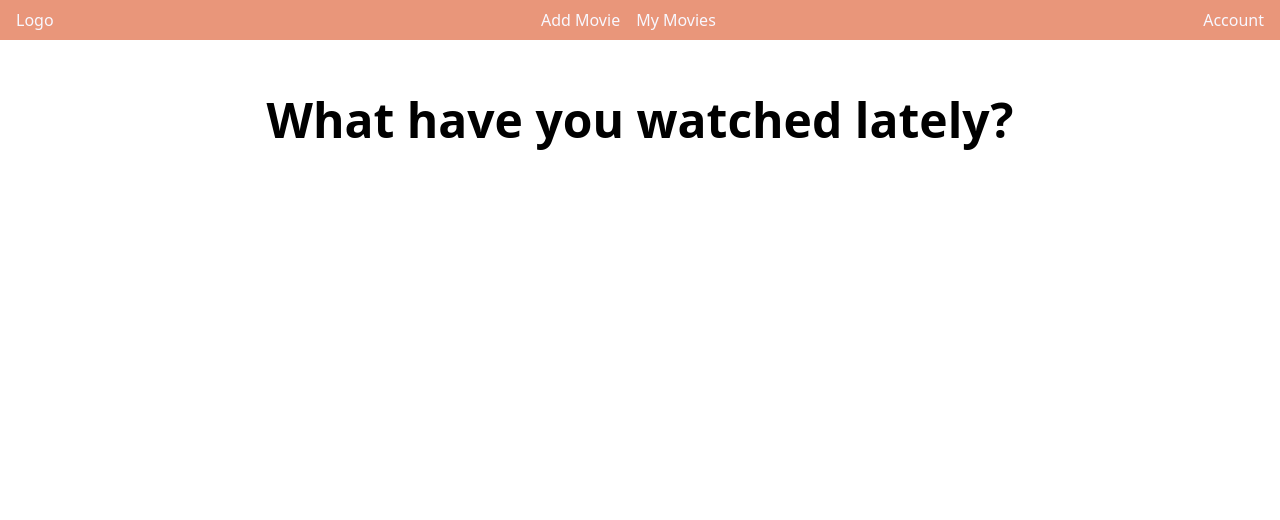
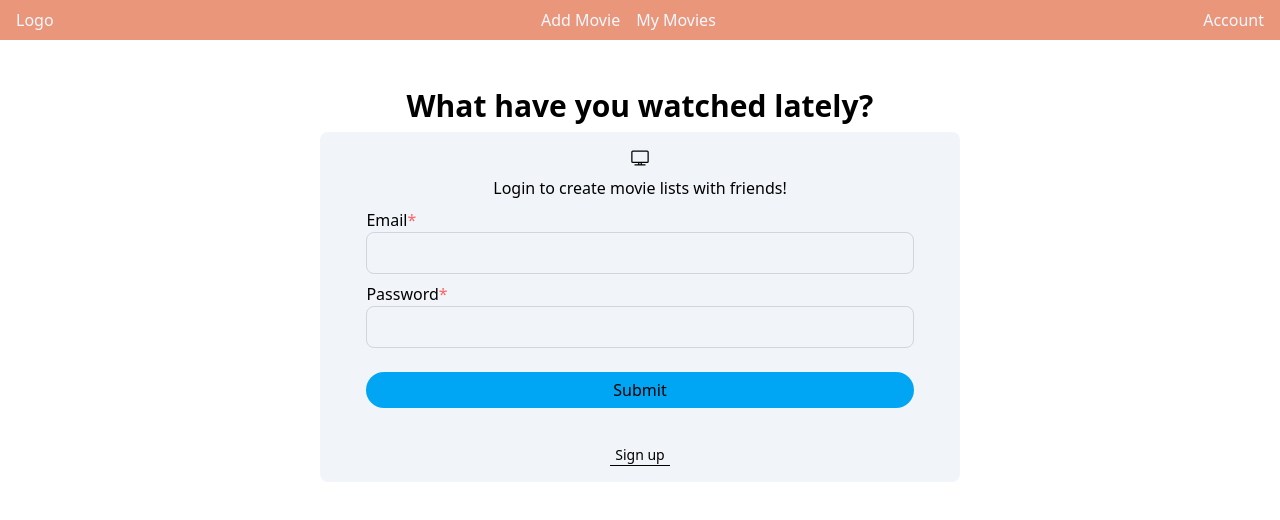
Before and after one commit to crazyneri/movie-diary, a React (Vite) app: page / in a window 1280 px wide. Shown: the top 520 px of the page. Built offline with nearby package versions, Linux system fonts and the light colour scheme; no server answers; data requests are answered from the project's data file.

Commit message:
Added login and signup forms w/o logic

```diff
--- a/db.json
+++ b/db.json
@@ -13,6 +13,34 @@
       "isWatched": true,
       "year": "2015",
       "id": "tt4263482"
+    },
+    {
+      "id": "tt0185937",
+      "title": "The Blair Witch Project",
+      "genre": "Horror, Mystery",
+      "year": "1999",
+      "isWatched": false
+    },
+    {
+      "id": "tt0085636",
+      "title": "Halloween III: Season of the Witch",
+      "genre": "Horror, Mystery, Sci-Fi",
+      "year": "1982",
+      "isWatched": false
+    },
+    {
+      "id": "tt0452594",
+      "title": "The Break-Up",
+      "genre": "Comedy, Drama, Romance",
+      "year": "2006",
+      "isWatched": false
+    },
+    {
+      "id": "tt2179136",
+      "title": "American Sniper",
+      "genre": "Action, Biography, Drama",
+      "year": "2014",
+      "isWatched": false
     }
   ]
 }
--- /dev/null
+++ b/src/api/types/MixDetails.ts
@@ -0,0 +1,3 @@
+export interface voidFunction{
+    hideLogin:() => void
+}
--- /dev/null
+++ b/src/api/types/UserDetail.ts
@@ -0,0 +1,7 @@
+export interface UserDetail{
+    id: string,
+    email: string,
+    name: string,
+    surname: string,
+    password: string
+}
--- a/src/classes/classes.ts
+++ b/src/classes/classes.ts
@@ -1,6 +1,6 @@
 const cannotRemember = [
     ["cursor-pointer"],
-    ["text-lg"],
+    ["text-lg", "text-2xl", "text-3xl"],
     ["font-semibold", "font-medium"],
     ["max-w-lg", "32rem"],
     ["mx-auto"]
--- a/src/components/Form.tsx
+++ b/src/components/forms/Form.tsx
@@ -1,8 +1,8 @@
 import {useState} from 'react';
-import {containerFlexCol, containerForm, formChild, formGroup} from "../classes/classes";
-import Button from "./Button";
-import useMoviesContext from "../hooks/use-movies-context";
-import {MovieDetail} from '../api/types/MovieDetail';
+import {containerFlexCol, containerForm, formChild, formGroup} from "../../classes/classes";
+import Button from "../Button";
+import useMoviesContext from "../../hooks/use-movies-context";
+import {MovieDetail} from '../../api/types/MovieDetail';
 
 type FormDataKeys = keyof MovieDetail;
 export default function Form()
@@ -33,7 +33,7 @@ export default function Form()
 
     return <form className={containerFlexCol+' '+containerForm} onSubmit={handleSubmit}>
         <div className={formGroup}>
-            <label htmlFor="movieName">Movie name</label>
+            <label htmlFor="title">Movie name</label>
             <input className={formChild} id="title" name="title" type="text" onChange={handleFormValue}/>
         </div>
 
--- /dev/null
+++ b/src/components/forms/Login.tsx
@@ -0,0 +1,36 @@
+import {containerFlexCol, containerForm, formGroup, formChild} from '../../classes/classes';
+import {useState} from "react"
+import {TvIcon} from '@heroicons/react/24/outline';
+import {voidFunction} from '../../api/types/MixDetails';
+import Button from "../Button";
+
+export default function Login({hideLogin}:voidFunction)
+{
+    const [formData, setFormData] = useState<{}>({});
+
+    const handleFormValue = (e: React.ChangeEvent<HTMLInputElement> | React.ChangeEvent<HTMLSelectElement>) => {
+        setFormData({...formData, [e.target.name]: e.target.value});
+    }
+
+    return <form className={containerFlexCol+' '+containerForm}>
+        <div className={containerFlexCol}>
+            <TvIcon className="size-5"/>
+            <h2>Login to create movie lists with friends!</h2>
+        </div>
+
+        <div className={formGroup}>
+            <label htmlFor="email">Email<span className="text-red-400">*</span></label>
+            <input className={formChild} id="email" name="email" type="email" onChange={handleFormValue} required/>
+        </div>
+
+        <div className={formGroup}>
+            <label htmlFor="password">Password<span className="text-red-400">*</span></label>
+            <input className={formChild} id="password" name="password" type="password" onChange={handleFormValue} required/>
+        </div>
+
+        <Button type="primary">Submit</Button>
+
+        <span onClick={hideLogin} className="text-sm border-b mt-[0.8rem] px-[0.3rem] cursor-default">Sign up</span>
+    </form>
+
+}
--- /dev/null
+++ b/src/components/forms/SignUp.tsx
@@ -0,0 +1,35 @@
+import {containerFlexCol, containerForm, formChild, formGroup} from "../../classes/classes";
+import {voidFunction} from '../../api/types/MixDetails';
+import {TvIcon} from "@heroicons/react/24/outline";
+import Button from "../Button";
+export default function SignUp({hideLogin}:voidFunction)
+{
+    return <form className={containerFlexCol +' '+containerForm}>
+        <div className={containerFlexCol}>
+            <TvIcon className="size-5"/>
+            <h2>Sign up to create movie lists with friends!</h2>
+        </div>
+        <div className={formGroup}>
+            <label htmlFor="name">Name<span className="text-red-400">*</span></label>
+            <input className={formChild} id="name" name="name" type="text" required/>
+        </div>
+        <div className={formGroup}>
+            <label htmlFor="surname">Surname<span className="text-red-400">*</span></label>
+            <input className={formChild} id="surname" name="surname" type="text" required/>
+        </div>
+        <div className={formGroup}>
+            <label htmlFor="email">Email<span className="text-red-400">*</span></label>
+            <input className={formChild} id="email" name="email" type="email" required/>
+        </div>
+        <div className={formGroup}>
+            <label htmlFor="password">Password<span className="text-red-400">*</span></label>
+            <input className={formChild} id="password" name="password" type="password" required/>
+        </div>
+        <div className={formGroup}>
+            <label htmlFor="repeat-password">Repeat password<span className="text-red-400">*</span></label>
+            <input className={formChild} id="repeat-password" name="passwordRepeat" type="password" required/>
+        </div>
+        <Button type="primary">Submit</Button>
+        <span onClick={hideLogin} className="text-sm border-b mt-[0.8rem] px-[0.3rem] cursor-default">Login</span>
+    </form>
+}
--- a/src/pages/AddMoviePage.tsx
+++ b/src/pages/AddMoviePage.tsx
@@ -6,6 +6,7 @@ import {MovieDetail} from '../api/types/MovieDetail';
 import {searchMovie} from '../api/queries/movie-search';
 import useMoviesContext from "../hooks/use-movies-context";
 import ClipLoader from "react-spinners/ClipLoader";
+import {TvIcon} from '@heroicons/react/24/outline';
 
 
 export default function AddMoviePage()
@@ -29,14 +30,18 @@ export default function AddMoviePage()
     const renderedSearchResults = searchMovies.map(movie => {
         if(savedMovies.indexOf(movie.id) < 0)
         {
-            return <MovieSearchResultItem key={movie.id} movie={movie}/>;
+            return <MovieSearchResultItem key={movie.id} movie={movie} open={(): void => {}} activeMovie={(): void => {}}/>;
         }
     })
 
     return <div>
 
         <div className={containerFlexCol}>
-            <h1 className={pageTitle}>Add to watchlist</h1>
+            <div className="flex items-center">
+                <TvIcon className="size-5 inline"/>
+                <h1 className={pageTitle}>Add to watchlist</h1>
+            </div>
+
             <form className={containerFlexCol+' '+containerForm} onSubmit={handleSearchSubmit}>
                 <div className={formGroup}>
                     <label htmlFor="movieName">Movie name</label>
--- a/src/pages/HomePage.tsx
+++ b/src/pages/HomePage.tsx
@@ -1,5 +1,18 @@
+import {useState} from 'react';
+import {UserDetail} from '../api/types/UserDetail';
+import Login from '../components/forms/Login';
+import {containerFlexCol} from '../classes/classes';
+import SignUp from "../components/forms/SignUp";
 export default function HomePage(){
-    return <section className="hero-section">
-        <p>What have you watched lately?</p>
+    const [user, setUser] = useState<UserDetail>();
+    const [isLogin, setIsLogin] = useState<boolean>(true);
+
+    const displayLogin = () => {
+        setIsLogin(!isLogin);
+    }
+
+    return <section className={containerFlexCol + ' mt-[3rem]'}>
+        <p className="text-3xl font-bold">What have you watched lately?</p>
+        {!user ? (isLogin? <Login hideLogin={displayLogin}/> : <SignUp hideLogin={displayLogin}/>) : `<p>Hello ${user.name}</p>`}
     </section>
 }
```
Also changed, not shown: src/api/types/MovieDetail.ts (line endings or trailing spaces).
